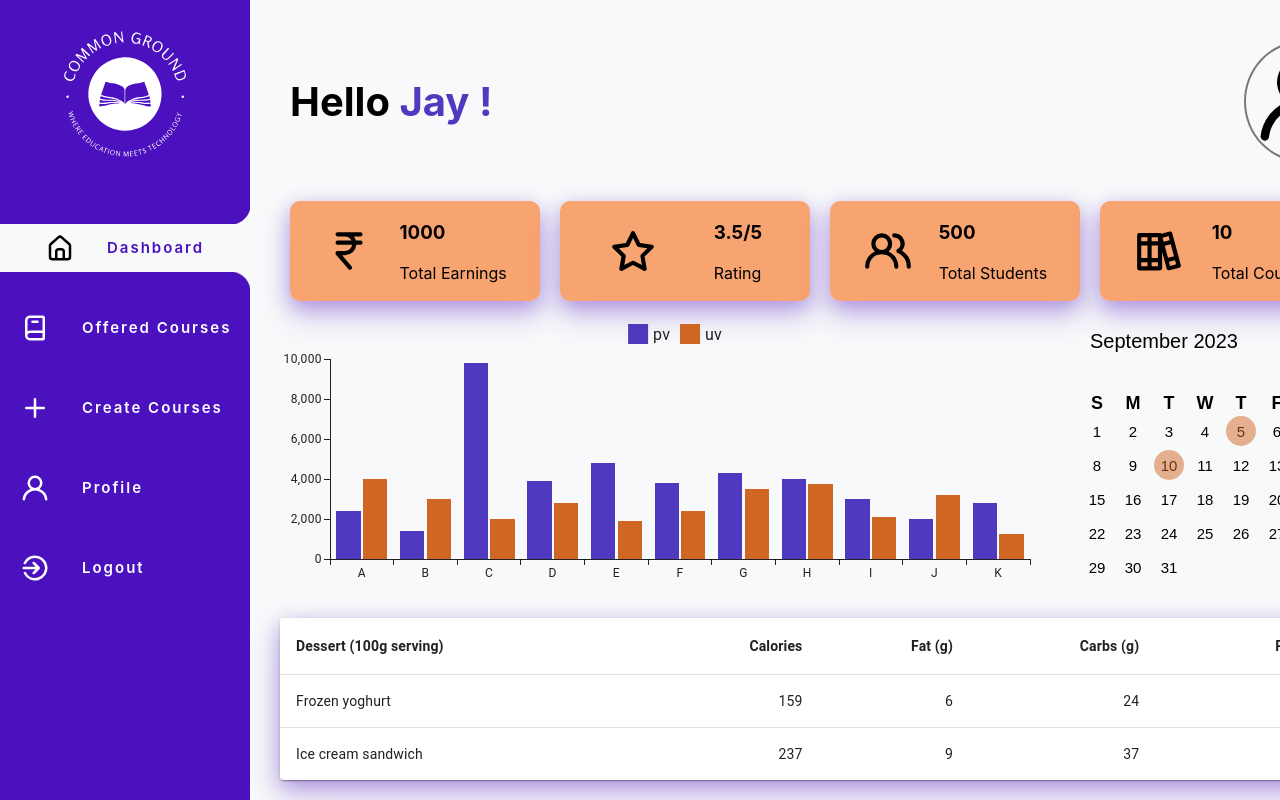
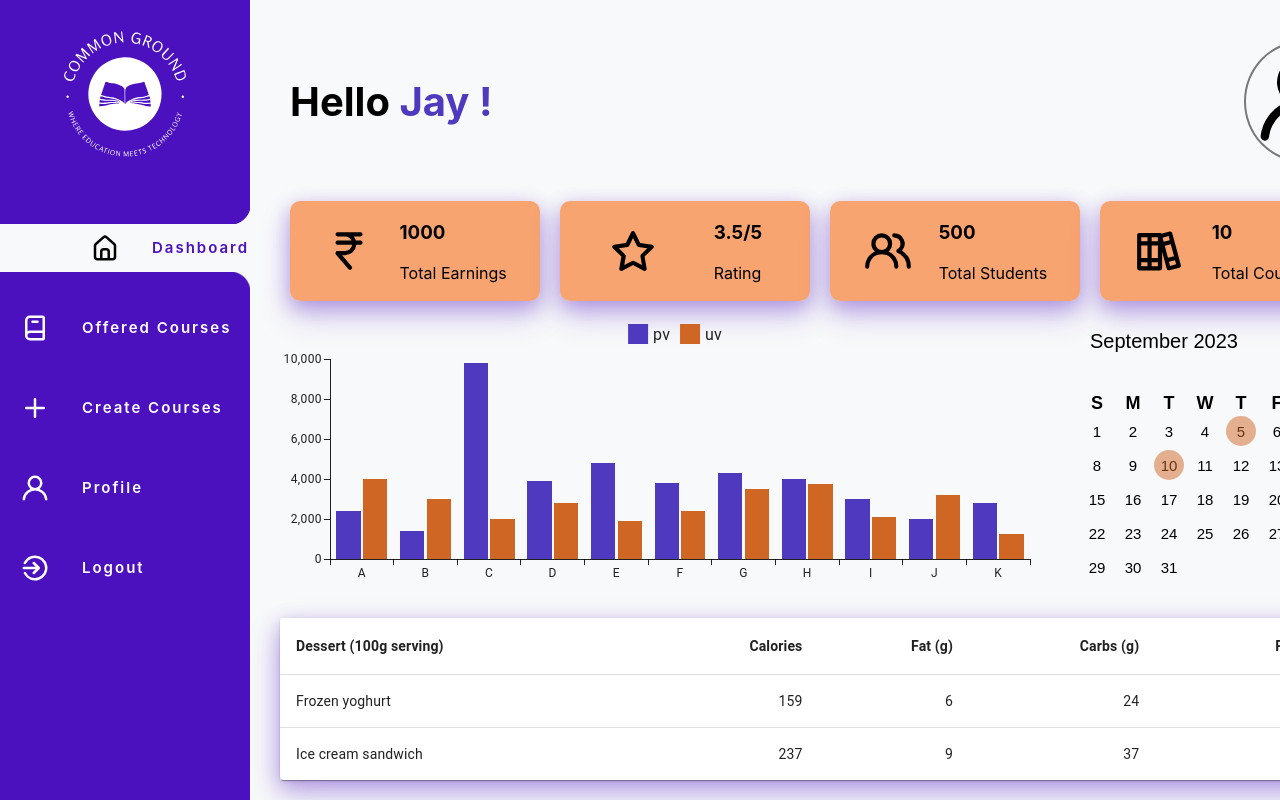
Before and after one commit to Jaysanghani08/Common_Ground, a React (Create React App) app: page /educator/dashboard in a window 1280 px wide. Built offline with nearby package versions, Linux system fonts and the light colour scheme.

Commit message:
set route in sidebar

```diff
--- a/src/pages/Educator/Dashboard/Sidebar/Sidebar.js
+++ b/src/pages/Educator/Dashboard/Sidebar/Sidebar.js
@@ -3,7 +3,7 @@ import "./Sidebar.css";
 import { UilBars } from "@iconscout/react-unicons";
 import { SidebarData } from "../../../../data/Edusidebar";
 import { motion } from 'framer-motion';
-import { Link } from 'react-router-dom';
+import { Link, NavLink,useLocation } from 'react-router-dom';
 import Logo  from './../../../../data/imgs/Logo.svg'
 
 function Sidebar() {
@@ -19,8 +19,10 @@ function Sidebar() {
             left: '-60%'
         }
     }
+    const location = useLocation();
     return (
         <>
+
             <div className='bars' style={expanded ? { left: '50%' } : { left: '5%' }} onClick={() => {setExpanded(!expanded); console.log("clicked")}}>
                 <UilBars style={{ color: 'white' }} />
             </div>
@@ -34,16 +36,18 @@ function Sidebar() {
                 <div className="menu">
                     {SidebarData.map((item, index) => {
                         return (
-                            <Link to={item.route} key={index} className='navlink'>
+                            <NavLink to={item.route} key={index} className='navlink'>
                                 <div
-                                    className={selected === index ? "menuItem active" : "menuItem"}
-                                    key={index}
-                                    onClick={() => setSelected(index)}
-                                >
-                                    {selected === index ? item.icon({ size: 30, color: '#000000' }) : item.icon({ size: 30, color: '#ffffff' })}
-                                    <span>{item.heading}</span>
-                                </div>
-                            </Link>
+                                    className={location.pathname === item.route ? 'menuItem active' : 'menuItem'}
+                                             key={index}
+                                            onClick={() => setSelected(index)}
+                                            >
+                                        {location.pathname === item.route
+                                            ? item.icon({ size: 30, color: '#00000' })
+                                            : item.icon({ size: 30, color: '#ffffff' })}
+                                        <span>{item.heading}</span>
+                                 </div>
+                            </NavLink>
 
                         );
                     })}
```
